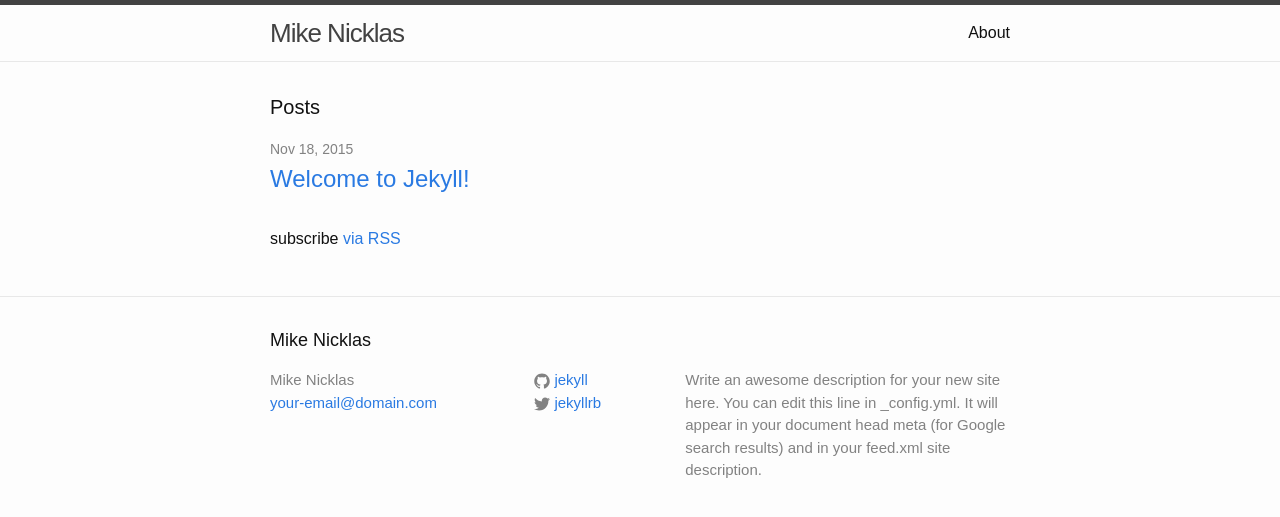
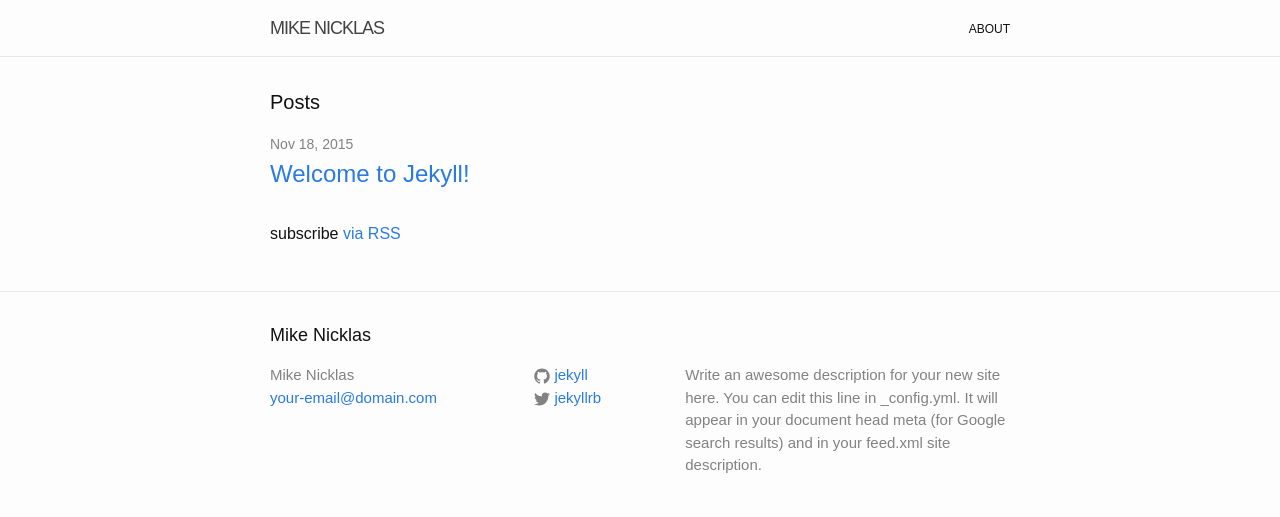
Before and after one commit to mikenicklas/mikenicklas.github.io, a Jekyll site: the page built from index.html, in a window 1280 px wide. Shown: the top 517 px of the page. Built offline with Jekyll 4.4.1, drawn with Linux system fonts in a browser that asks for light colours.

Commit message:
Update some of the base styling

```diff
--- a/_sass/_base.scss
+++ b/_sass/_base.scss
@@ -1,4 +1,5 @@
 $base-font: "fira-sans-2", sans-serif;
+$base-font-weight: 300;
 
 /**
  * Reset some basic elements
--- a/_sass/_layout.scss
+++ b/_sass/_layout.scss
@@ -2,21 +2,22 @@
  * Site header
  */
 .site-header {
-    border-top: 5px solid $grey-color-dark;
     border-bottom: 1px solid $grey-color-light;
     min-height: 56px;
+    text-transform: uppercase;
 
     // Positioning context for the mobile navigation icon
     position: relative;
 }
 
 .site-title {
-    font-size: 26px;
-    font-weight: 300;
+    font-size: 18px;
+    font-weight: 500;
     line-height: 56px;
     letter-spacing: -1px;
     margin-bottom: 0;
     float: left;
+    text-transform: uppercase;
 
     &,
     &:visited {
@@ -35,6 +36,7 @@
     .page-link {
         color: $text-color;
         line-height: $base-line-height;
+        font-size: 12px !important;
 
         // Gaps between nav items, but not on the last one
         &:not(:last-child) {
```
Also changed, not shown: 5 other files.
